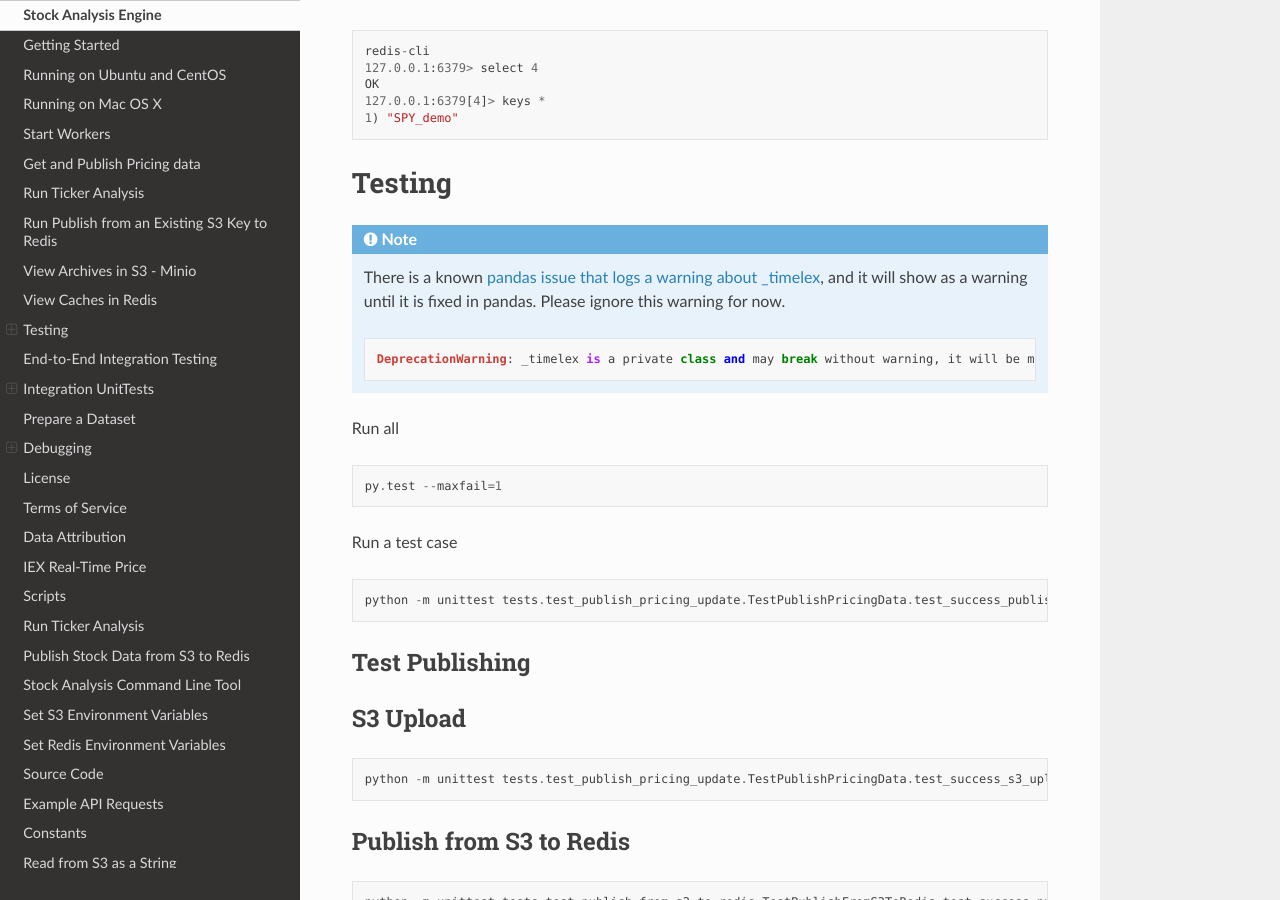
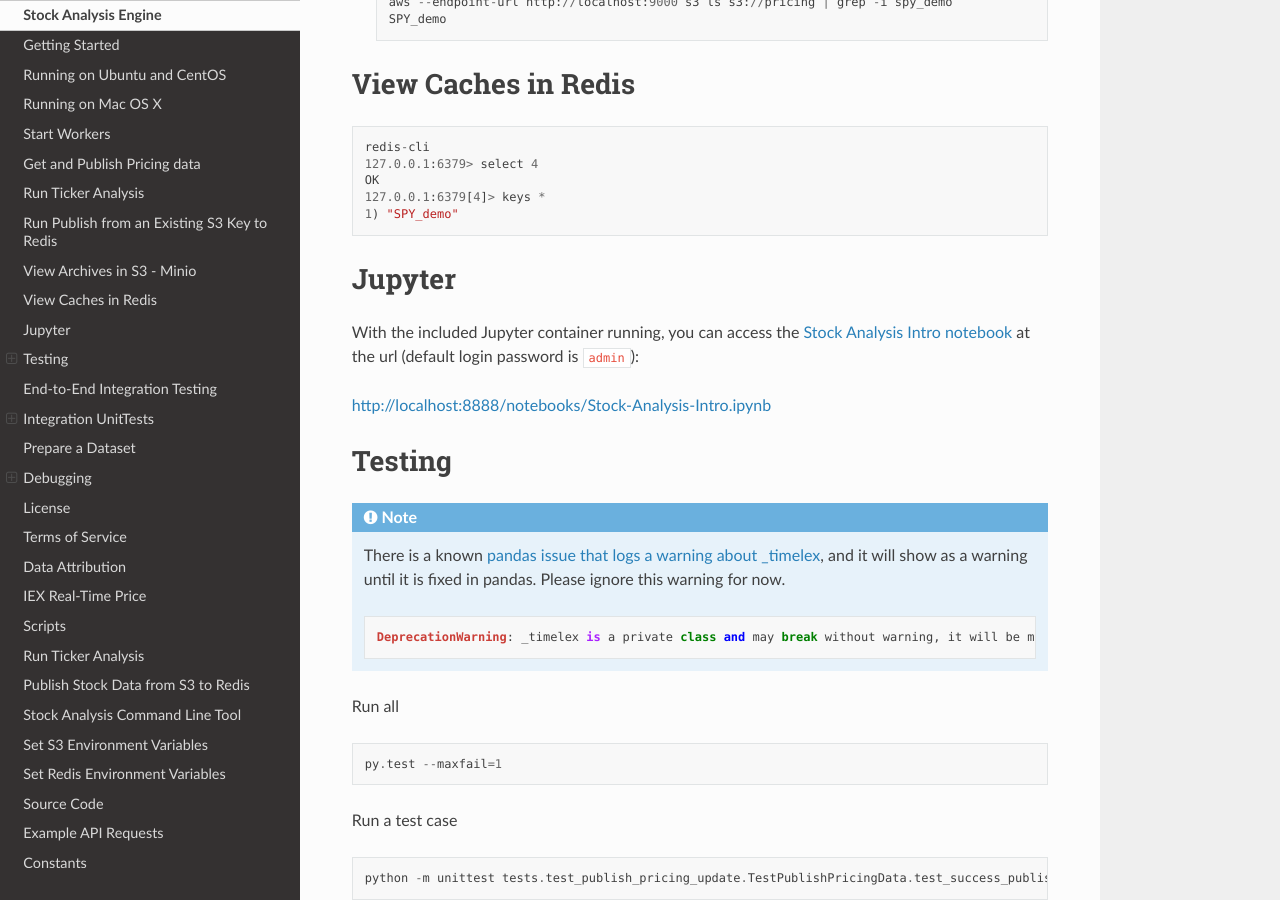
Before and after one commit to AlgoTraders/stock-analysis-engine, a Sphinx documentation site: the page built from docs/source/README.rst, in a window 1280 px wide and 900 px high, scrolled down 5886 px. Built offline with Sphinx 7.4.7 and the Read the Docs theme 2.0.0, drawn with Linux system fonts in a browser that asks for light colours; some of the changed text lies outside the part shown.

Commit message:
update for intro notebook

```diff
--- a/docs/source/README.rst
+++ b/docs/source/README.rst
@@ -19,6 +19,10 @@ It uses `Celery workers to process all tasks <http://www.celeryproject.org/>`__
 
 Getting Started
 ===============
+
+For additional details, please refer to this intro Jupyter notebook:
+
+- `Stock Analysis Intro <https://github.com/AlgoTraders/stock-analysis-engine/blob/master/compose/docker/notebooks/Stock-Analysis-Intro.ipynb>`__
 
 #.  Clone
 
@@ -319,6 +323,13 @@ View Caches in Redis
     127.0.0.1:6379[4]> keys *
     1) "SPY_demo"
 
+Jupyter
+=======
+
+With the included Jupyter container running, you can access the `Stock Analysis Intro notebook <https://github.com/AlgoTraders/stock-analysis-engine/blob/master/compose/docker/notebooks/Stock-Analysis-Intro.ipynb>`__ at the url (default login password is ``admin``):
+
+http://localhost:8888/notebooks/Stock-Analysis-Intro.ipynb
+
 Testing
 =======
 
--- a/setup.py
+++ b/setup.py
@@ -62,7 +62,7 @@ sys.path.insert(
 setup(
     name='stock-analysis-engine',
     cmdclass={'build_py': build_py},
-    version='1.0.21',
+    version='1.0.22',
     description=(
         'Stock Analysis Engine - '
         'Use this to get pricing data for tickers '
```
Also changed, not shown: README.rst (+11 -0 lines), 2 other files.
